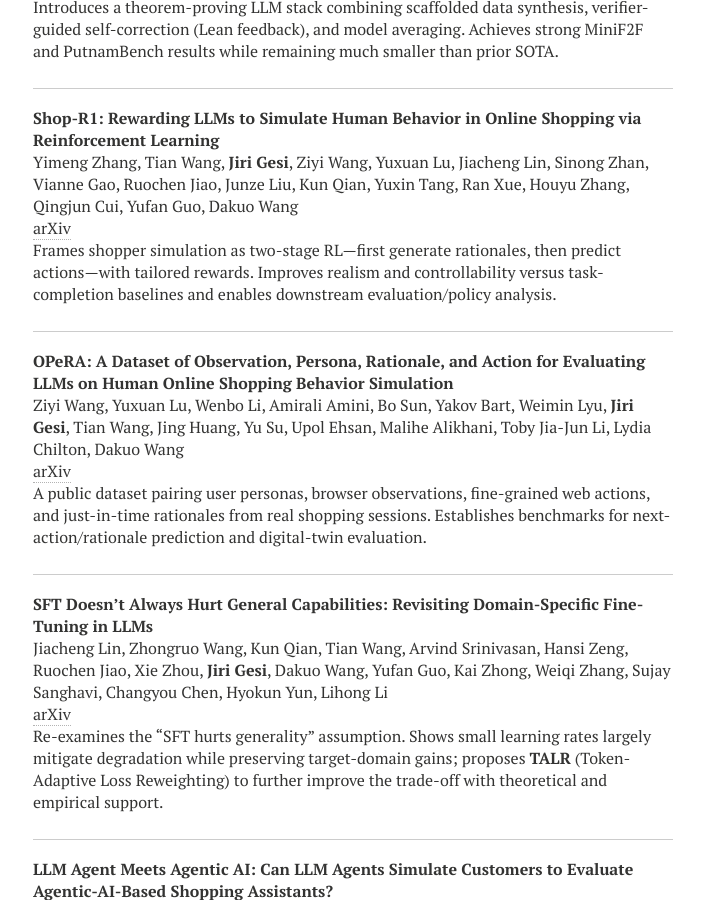
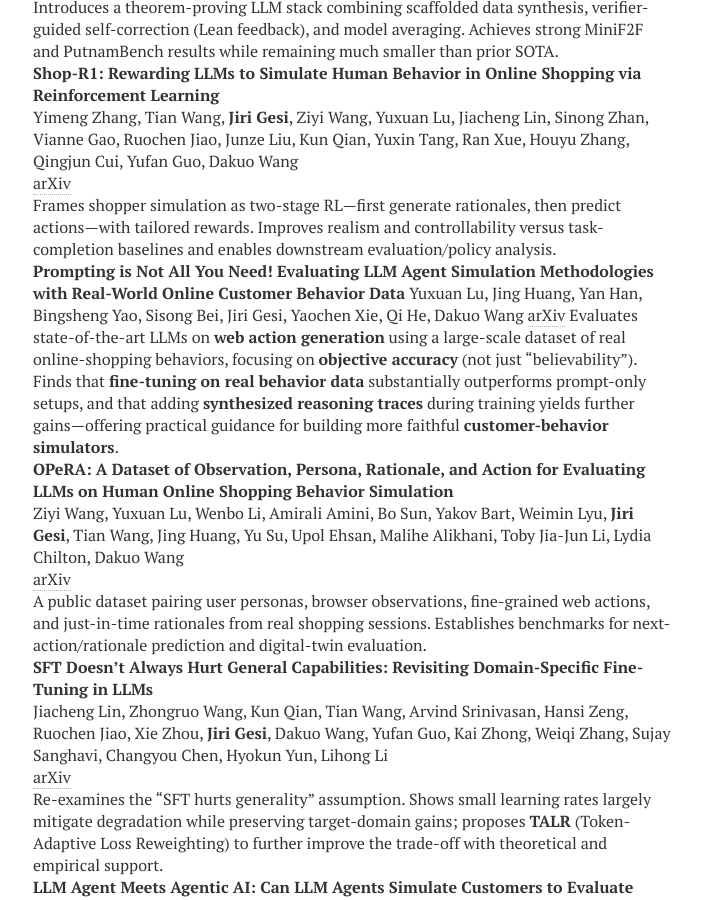
Before and after one commit to Jirigesi/Jirigesi.github.io, a Jekyll site: the page built from index.md, in a window 1280 px wide and 900 px high, scrolled down 1088 px. Shown: the whole window, without its empty margins (287-988 px from the left). Built offline with Jekyll 4.4.1, drawn with Linux system fonts in a browser that asks for light colours; nearby versions of some CDN libraries; comment, search, counter and statistics services are not loaded.

Commit message:
Update index.md

```diff
--- a/index.md
+++ b/index.md
@@ -25,49 +25,47 @@ Yong Lin, Shange Tang, Bohan Lyu, Ziran Yang, Jui-Hui Chung, Haoyu Zhao, Lai Jia
 [arXiv](https://arxiv.org/abs/2508.03613)
  Introduces a theorem-proving LLM stack combining scaffolded data synthesis, verifier-guided self-correction (Lean feedback), and model averaging. Achieves strong MiniF2F and PutnamBench results while remaining much smaller than prior SOTA.
 
----
 
 **Shop-R1: Rewarding LLMs to Simulate Human Behavior in Online Shopping via Reinforcement Learning**
 Yimeng Zhang, Tian Wang, **Jiri Gesi**, Ziyi Wang, Yuxuan Lu, Jiacheng Lin, Sinong Zhan, Vianne Gao, Ruochen Jiao, Junze Liu, Kun Qian, Yuxin Tang, Ran Xue, Houyu Zhang, Qingjun Cui, Yufan Guo, Dakuo Wang
 [arXiv](https://arxiv.org/abs/2507.17842)
  Frames shopper simulation as two-stage RL—first generate rationales, then predict actions—with tailored rewards. Improves realism and controllability versus task-completion baselines and enables downstream evaluation/policy analysis.
 
----
+
+**Prompting is Not All You Need! Evaluating LLM Agent Simulation Methodologies with Real-World Online Customer Behavior Data**
+Yuxuan Lu, Jing Huang, Yan Han, Bingsheng Yao, Sisong Bei, Jiri Gesi, Yaochen Xie, Qi He, Dakuo Wang
+[arXiv](https://arxiv.org/pdf/2503.20749)
+Evaluates state-of-the-art LLMs on **web action generation** using a large-scale dataset of real online-shopping behaviors, focusing on **objective accuracy** (not just “believability”). Finds that **fine-tuning on real behavior data** substantially outperforms prompt-only setups, and that adding **synthesized reasoning traces** during training yields further gains—offering practical guidance for building more faithful **customer-behavior simulators**.
 
 **OPeRA: A Dataset of Observation, Persona, Rationale, and Action for Evaluating LLMs on Human Online Shopping Behavior Simulation**
 Ziyi Wang, Yuxuan Lu, Wenbo Li, Amirali Amini, Bo Sun, Yakov Bart, Weimin Lyu, **Jiri Gesi**, Tian Wang, Jing Huang, Yu Su, Upol Ehsan, Malihe Alikhani, Toby Jia-Jun Li, Lydia Chilton, Dakuo Wang
 [arXiv](https://arxiv.org/abs/2506.05606)
  A public dataset pairing user personas, browser observations, fine-grained web actions, and just-in-time rationales from real shopping sessions. Establishes benchmarks for next-action/rationale prediction and digital-twin evaluation.
 
----
 
 **SFT Doesn’t Always Hurt General Capabilities: Revisiting Domain-Specific Fine-Tuning in LLMs**
 Jiacheng Lin, Zhongruo Wang, Kun Qian, Tian Wang, Arvind Srinivasan, Hansi Zeng, Ruochen Jiao, Xie Zhou, **Jiri Gesi**, Dakuo Wang, Yufan Guo, Kai Zhong, Weiqi Zhang, Sujay Sanghavi, Changyou Chen, Hyokun Yun, Lihong Li
 [arXiv](https://arxiv.org/abs/2509.20758)
  Re-examines the “SFT hurts generality” assumption. Shows small learning rates largely mitigate degradation while preserving target-domain gains; proposes **TALR** (Token-Adaptive Loss Reweighting) to further improve the trade-off with theoretical and empirical support.
 
----
 
 **LLM Agent Meets Agentic AI: Can LLM Agents Simulate Customers to Evaluate Agentic-AI-Based Shopping Assistants?**
 Lu Sun, Shihan Fu, Bingsheng Yao, Yuxuan Lu, Wenbo Li, Hansu Gu, **Jiri Gesi**, Jing Huang, Chen Luo, Dakuo Wang
 [arXiv](https://arxiv.org/abs/2509.21501)
  Combines a large-scale human study with a persona-grounded “digital-twin” simulation where LLM agents replay user behaviors. Finds agentic simulations can mirror real-world outcomes/UX dimensions, enabling faster, lower-cost assistant iteration.
 
----
 
 **Multi-Agent-as-Judge: Aligning LLM-Agent-Based Automated Evaluation with Multi-Dimensional Human Evaluation**
 Jiaju Chen, Yuxuan Lu, Xiaojie Wang, Huimin Zeng, Jing Huang, **Jiri Gesi**, Ying Xu, Bingsheng Yao, Dakuo Wang
 [arXiv](https://arxiv.org/abs/2507.21028)
  Builds MAJ-Eval—multi-persona evaluator agents that debate and aggregate judgments. Produces evaluations that align more closely with expert ratings than common automatic metrics across domains like education and medicine.
 
----
 
 **UXAgent: A System for Simulating Usability Testing of Web Design with LLM Agents**
 Yuxuan Lu, Bingsheng Yao, Hansu Gu, Jing Huang, Jessie Wang, Yang Li, **Jiri Gesi**, Qi He, Toby Jia-Jun Li, Dakuo Wang
 [arXiv](https://arxiv.org/abs/2504.09407)
  A practical framework to simulate UX studies before recruiting participants. Generates personas and browsing agents, logs quantitative traces/interviews, and provides replays to help teams iterate rapidly on study design.
 
----
 
 **Beyond Self-Learned Attention: Mitigating Attention Bias in Transformer-Based Models Using Attention Guidance**
 **Jiri Gesi**, Iftekhar Ahmed
```
